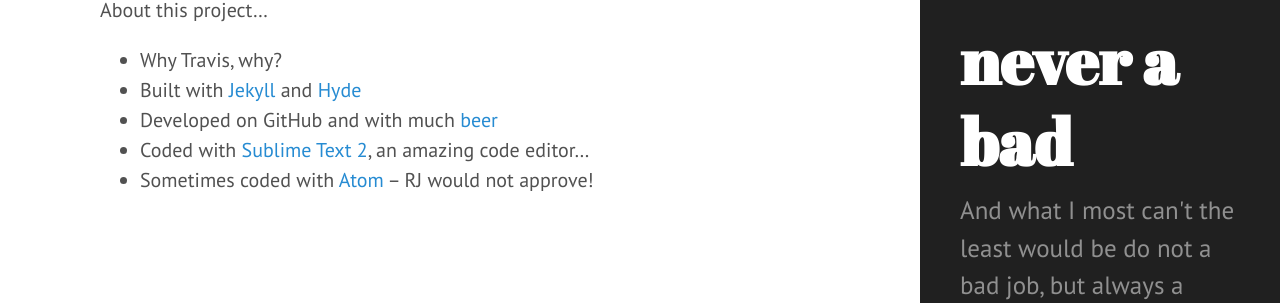
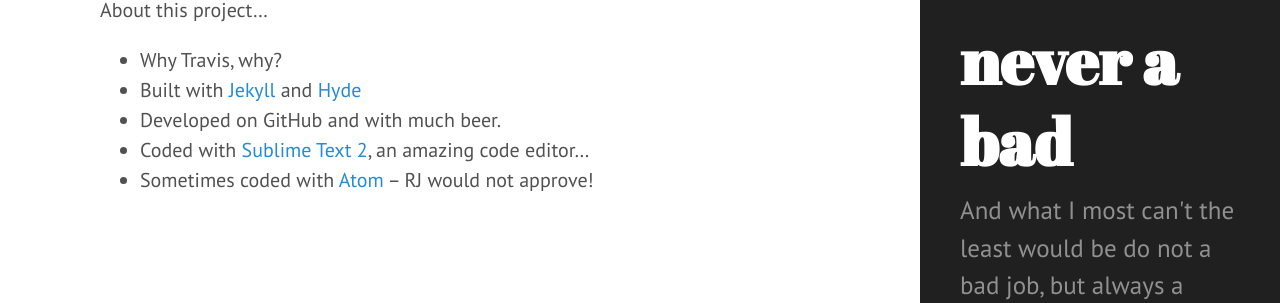
Before and after one commit to necampanini/never-a-bad, a Jekyll site: the page built from about.md, in a window 1280 px wide. Shown: the part 343-646 px from the top of the page. Built offline with Jekyll 4.4.1, drawn with Linux system fonts in a browser that asks for light colours; Markdown is read by kramdown in place of the engine named in the settings; part of the change alters nothing that is shown.

```diff
--- a/about.md
+++ b/about.md
@@ -13,6 +13,6 @@ About this project...
 
 * Why Travis, why?
 * Built with [Jekyll](http://jekyllrb.com) and [Hyde](https://github.com/mdo/hyde)
-* Developed on GitHub and with much [beer](http://sixpoint.com/)
+* Developed on GitHub and with much beer.
 * Coded with [Sublime Text 2](http://sublimetext.com), an amazing code editor...
 * Sometimes coded with [Atom](https://atom.io/) -- RJ would not approve!
```
